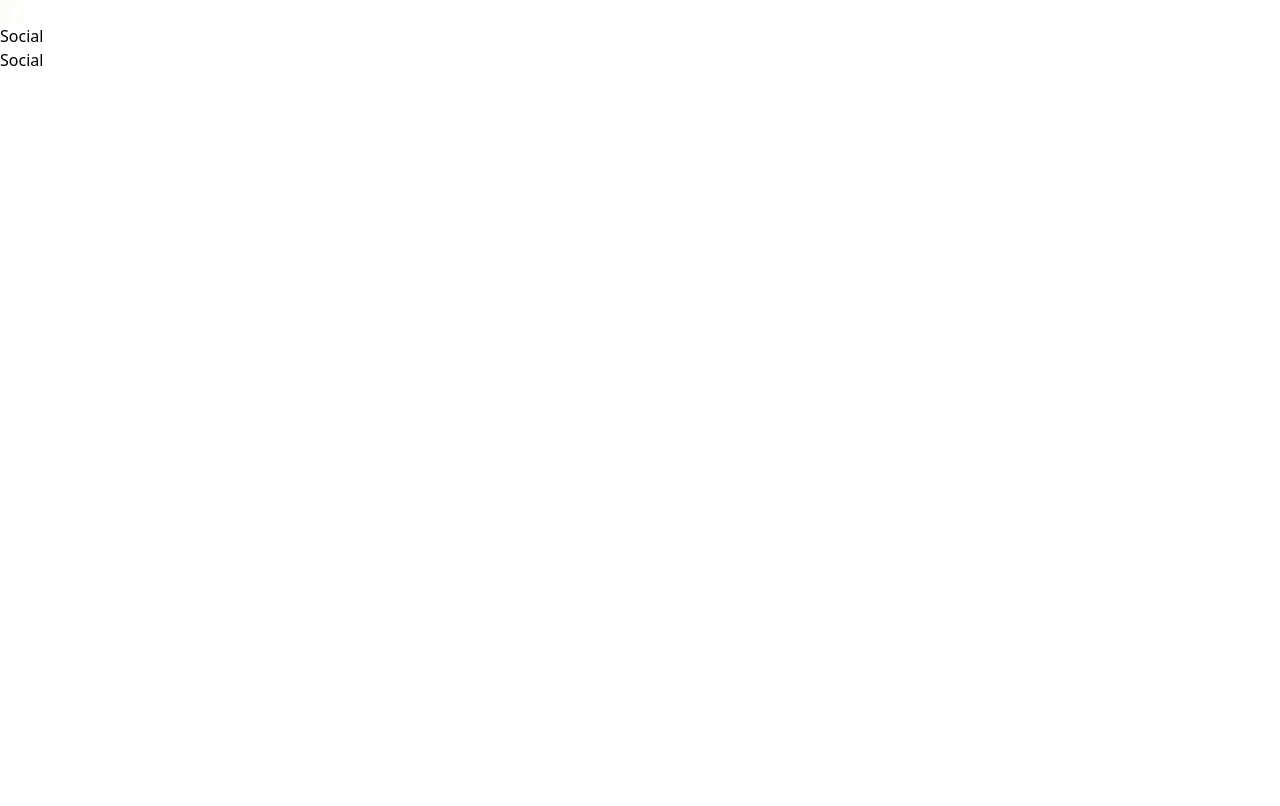
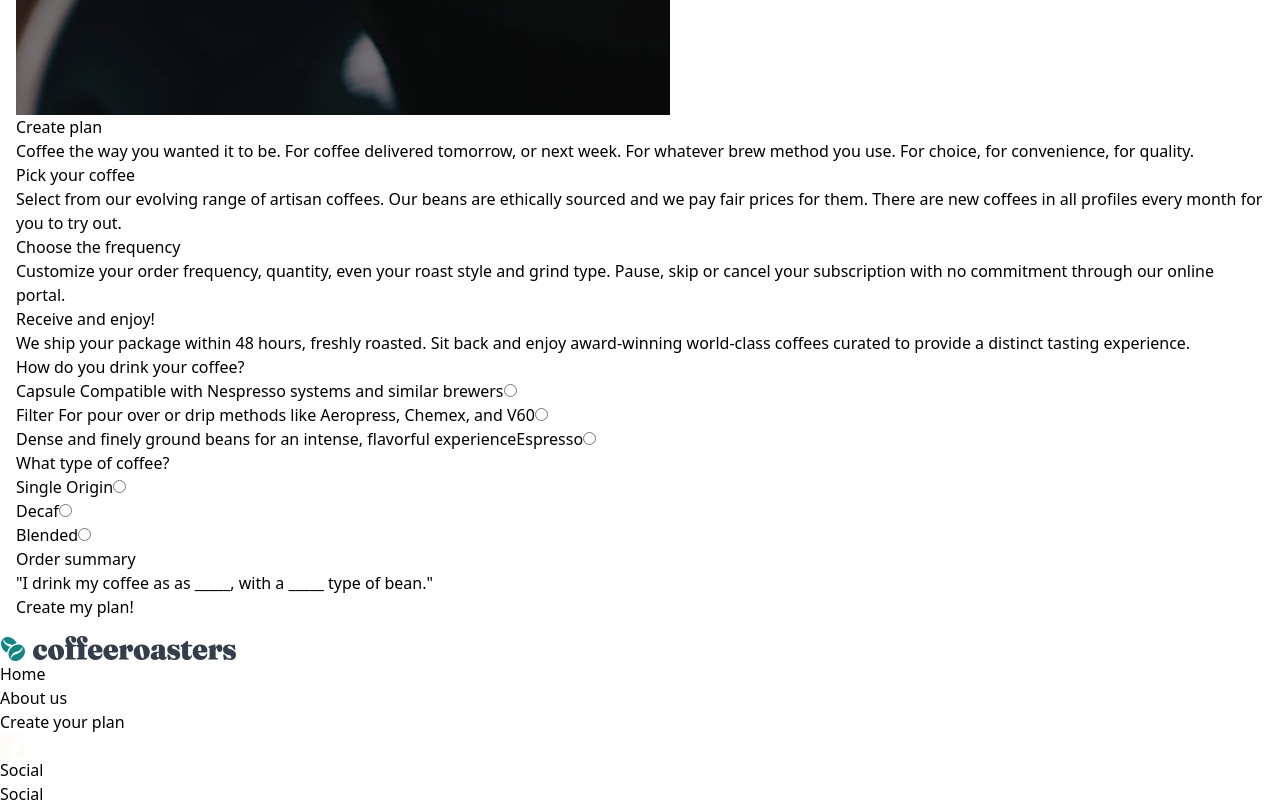
Before and after one commit to Dudeldups/FM-coffeeroasters, a React (Vite) app: page /subscribe in a window 1280 px wide. Shown: the part 728-1534 px from the top of the page. Before the commit the page ends 800 px from the top, so only its background shows below. Built offline with nearby package versions, Linux system fonts and the light colour scheme.

Commit message:
added react hook form

```diff
--- a/package.json
+++ b/package.json
@@ -12,6 +12,7 @@
   "dependencies": {
     "react": "^18.2.0",
     "react-dom": "^18.2.0",
+    "react-hook-form": "^7.50.1",
     "react-router-dom": "^6.22.1"
   },
   "devDependencies": {
--- a/src/routes/Subscribe.tsx
+++ b/src/routes/Subscribe.tsx
@@ -1,4 +1,155 @@
+import { SubmitHandler, useForm, FieldValues } from "react-hook-form";
+
+import heroImgSubscribeMobile from "../assets/plan/mobile/image-hero-blackcup.jpg";
+
 const Subscribe = () => {
-  return <div>Subscribe</div>;
+  const {
+    register,
+    handleSubmit,
+    watch,
+    formState: { isSubmitting },
+  } = useForm<FieldValues>();
+
+  const onSubmit: SubmitHandler<FieldValues> = async (data) => {
+    await new Promise((resolve) => setTimeout(resolve, 1000));
+    console.log(data);
+  };
+
+  const isCapsuleSelected = watch("how") === "Capsule";
+
+  return (
+    <section>
+      <div>
+        <picture>
+          <img src={heroImgSubscribeMobile} alt="" />
+        </picture>
+        <article>
+          <h1>Create plan</h1>
+          <p>
+            Coffee the way you wanted it to be. For coffee delivered tomorrow,
+            or next week. For whatever brew method you use. For choice, for
+            convenience, for quality.
+          </p>
+        </article>
+      </div>
+
+      <div>
+        <ol>
+          <li>
+            <h2>Pick your coffee</h2>
+            <p>
+              Select from our evolving range of artisan coffees. Our beans are
+              ethically sourced and we pay fair prices for them. There are new
+              coffees in all profiles every month for you to try out.
+            </p>
+          </li>
+          <li>
+            <h2>Choose the frequency</h2>
+            <p>
+              Customize your order frequency, quantity, even your roast style
+              and grind type. Pause, skip or cancel your subscription with no
+              commitment through our online portal.
+            </p>
+          </li>
+          <li>
+            <h2>Receive and enjoy!</h2>
+            <p>
+              We ship your package within 48 hours, freshly roasted. Sit back
+              and enjoy award-winning world-class coffees curated to provide a
+              distinct tasting experience.
+            </p>
+          </li>
+        </ol>
+      </div>
+
+      <form onSubmit={handleSubmit(onSubmit)}>
+        <fieldset>
+          <legend>How do you drink your coffee?</legend>
+          <div>
+            <label htmlFor="capsule">
+              <span>Capsule</span> Compatible with Nespresso systems and similar
+              brewers
+            </label>
+            <input
+              {...register("how")}
+              type="radio"
+              id="capsule"
+              value="Capsule"
+            />
+          </div>
+          <div>
+            <label htmlFor="filter">
+              <span>Filter</span> For pour over or drip methods like Aeropress,
+              Chemex, and V60
+            </label>
+            <input
+              {...register("how")}
+              type="radio"
+              id="filter"
+              value="Filter"
+            />
+          </div>
+          <div>
+            <label htmlFor="espresso">
+              Dense and finely ground beans for an intense, flavorful experience
+              <span>Espresso</span>
+            </label>
+            <input
+              {...register("how")}
+              type="radio"
+              id="espresso"
+              value="Espresso"
+            />
+          </div>
+        </fieldset>
+
+        <fieldset>
+          <legend>What type of coffee?</legend>
+          <div>
+            <label htmlFor="singleOrigin">Single Origin</label>
+            <input
+              {...register("type")}
+              type="radio"
+              id="singleOrigin"
+              value="Single Origin"
+            />
+          </div>
+          <div>
+            <label htmlFor="decaf">Decaf</label>
+            <input
+              {...register("type")}
+              type="radio"
+              id="decaf"
+              value="Decaf"
+            />
+          </div>
+          <div>
+            <label htmlFor="blended">Blended</label>
+            <input
+              {...register("type")}
+              type="radio"
+              id="blended"
+              value="Blended"
+            />
+          </div>
+        </fieldset>
+
+        <div>
+          <h2>Order summary</h2>
+          <p>
+            "I drink my coffee{" "}
+            {isCapsuleSelected
+              ? "using Capsules"
+              : `as ${watch("how") || "as _____"}`}
+            , with a {watch("type") || "_____"} type of bean."
+          </p>
+        </div>
+
+        <button disabled={isSubmitting}>
+          {isSubmitting ? "Loading..." : "Create my plan!"}
+        </button>
+      </form>
+    </section>
+  );
 };
 export default Subscribe;
```
Also changed, not shown: 1 other file (tests, documents, lock files or other folders).
